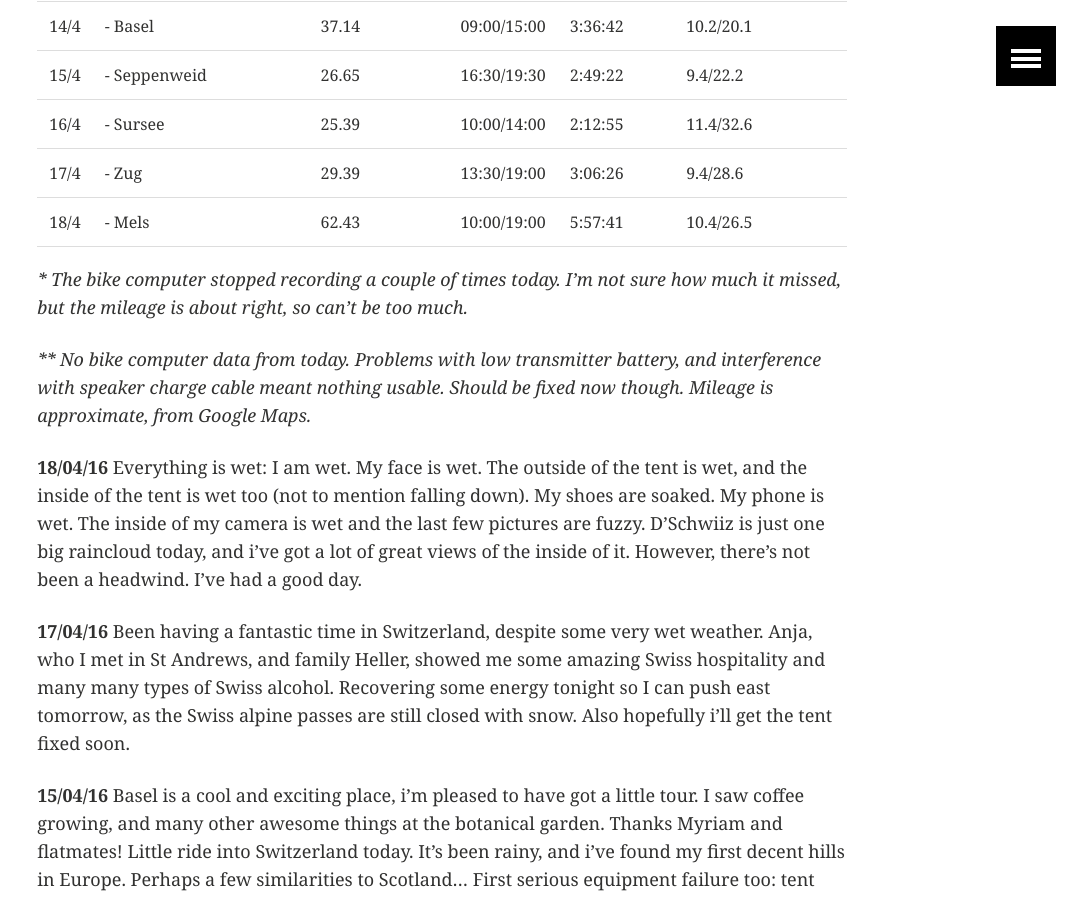
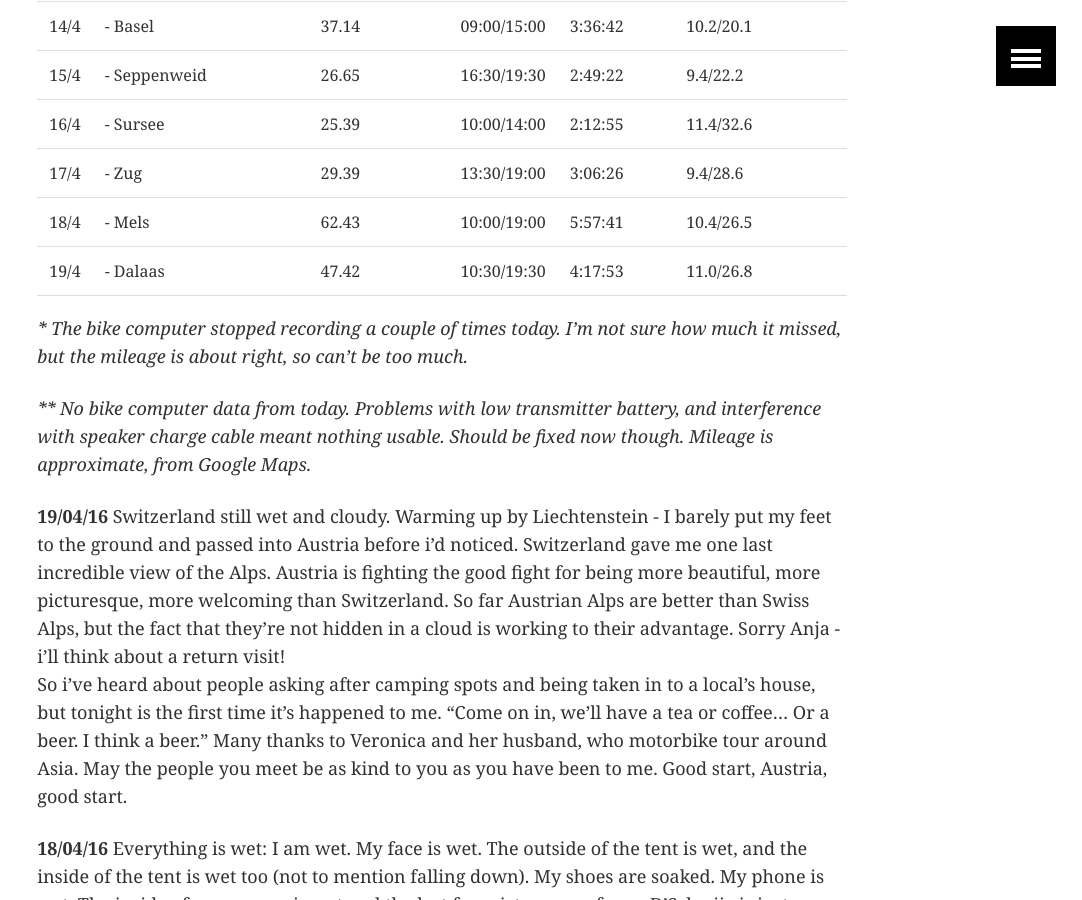
Before and after one commit to ArthurStart/git-blog, a Jekyll site: the page built from _posts/touring/2016-03-24-Quick-Update.md, in a window 1280 px wide and 900 px high, scrolled down 1391 px. Shown: the whole window, without its empty margins (198-1280 px from the left). Built offline with Jekyll 4.4.1, drawn with Linux system fonts in a browser that asks for light colours; comment, search, counter and statistics services are not loaded.

Commit message:
Update from Dalaas

```diff
--- a/_posts/touring/2016-03-24-Quick-Update.md
+++ b/_posts/touring/2016-03-24-Quick-Update.md
@@ -36,10 +36,16 @@ image:
 | 16/4 | - Sursee               | 25.39 | 10:00/14:00 | 2:12:55 | 11.4/32.6 |
 | 17/4 | - Zug                  | 29.39 | 13:30/19:00 | 3:06:26 |  9.4/28.6 |
 | 18/4 | - Mels                 | 62.43 | 10:00/19:00 | 5:57:41 | 10.4/26.5 |
+| 19/4 | - Dalaas               | 47.42 | 10:30/19:30 | 4:17:53 | 11.0/26.8 |
 
 *\* The bike computer stopped recording a couple of times today. I'm not sure how much it missed, but the mileage is about right, so can't be too much.*
 
 *\*\* No bike computer data from today. Problems with low transmitter battery, and interference with speaker charge cable meant nothing usable. Should be fixed now though. Mileage is approximate, from Google Maps.*
+
+
+**19/04/16**
+Switzerland still wet and cloudy. Warming up by Liechtenstein - I barely put my feet to the ground and passed into Austria before i'd noticed. Switzerland gave me one last incredible view of the Alps. Austria is fighting the good fight for being more beautiful, more picturesque, more welcoming than Switzerland. So far Austrian Alps are better than Swiss Alps, but the fact that they're not hidden in a cloud is working to their advantage. Sorry Anja - i'll think about a return visit!
+So i've heard about people asking after camping spots and being taken in to a local's house, but tonight is the first time it's happened to me. "Come on in, we'll have a tea or coffee... Or a beer. I think a beer." Many thanks to Veronica and her husband, who motorbike tour around Asia. May the people you meet be as kind to you as you have been to me. Good start, Austria, good start.
 
 **18/04/16**
 Everything is wet: I am wet. My face is wet. The outside of the tent is wet, and the inside of the tent is wet too (not to mention falling down). My shoes are soaked. My phone is wet. The inside of my camera is wet and the last few pictures are fuzzy. D'Schwiiz is just one big raincloud today, and i've got a lot of great views of the inside of it. However, there's not been a headwind. I've had a good day.
```
